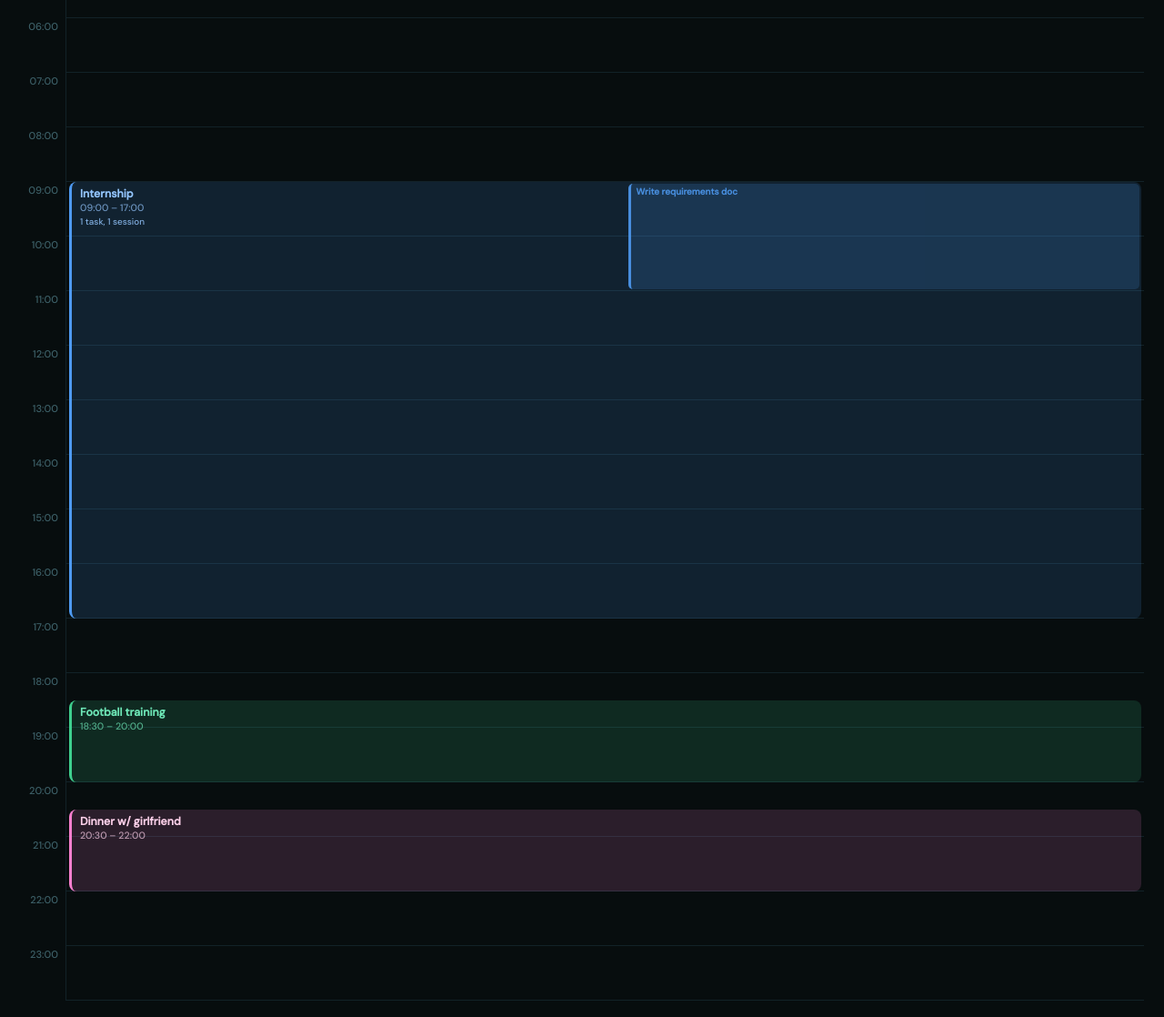
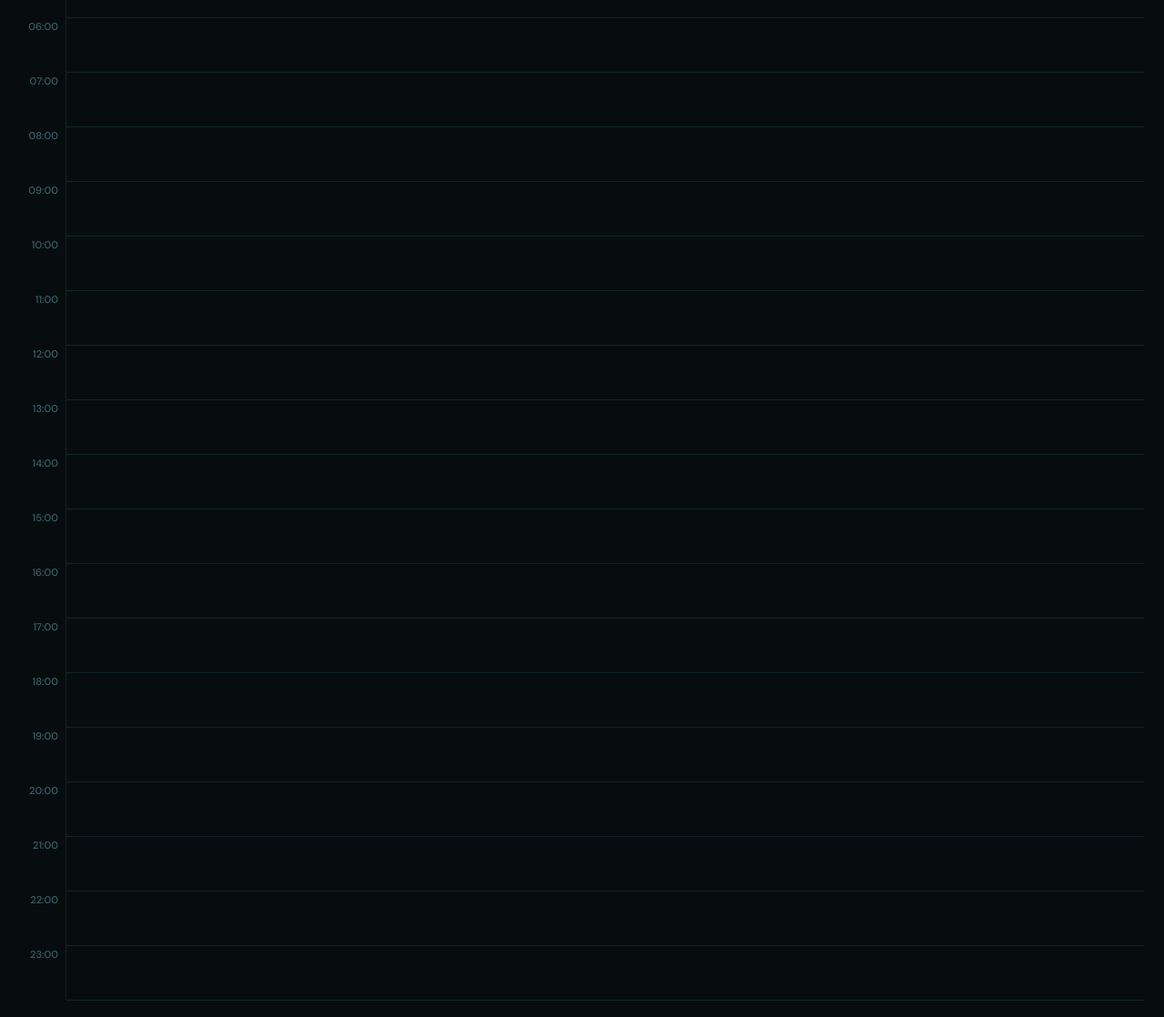
Before and after one commit to Basiebum/ersonal-lanner, a Flask app: page /app in a window 1280 px wide. Shown: the part 419-1537 px from the top of the page at 91% size. Run offline with Flask 3, Linux system fonts and the light colour scheme; the visitor is signed in with stand-in values (Sample User, id 1).

Commit message:
importing backup fix

```diff
--- a/templates/index.html
+++ b/templates/index.html
@@ -1109,49 +1109,8 @@ let meetings= load('pl3_meetings',[]);
 let sleep=load('pl3_sleep',[]);
 let weeklyReviews= load('pl3_reviews',[]);
 
-// ── SEED (runs only once; data persists via localStorage after that) ──
-const _seeded=load('pl3_seeded',false);
-if(!_seeded){
-  const td=today0();
-  const a=(n)=>fmtD(addDays(td,n));
-  events=[
-    {id:'e1',title:'Internship',cat:'work',date:a(0),start:'09:00',end:'17:00',notes:''},
-    {id:'e2',title:'Football training',cat:'sports',date:a(0),start:'18:30',end:'20:00',notes:''},
-    {id:'e3',title:'Dinner w/ girlfriend',cat:'social',date:a(0),start:'20:30',end:'22:00',notes:''},
-    {id:'e4',title:'Internship',cat:'work',date:a(1),start:'09:00',end:'17:00',notes:''},
-    {id:'e5',title:'Gym',cat:'sports',date:a(1),start:'07:00',end:'08:00',notes:''},
-    {id:'e6',title:'Internship',cat:'work',date:a(2),start:'09:00',end:'17:00',notes:''},
-    {id:'e7',title:'Internship',cat:'work',date:a(3),start:'09:00',end:'17:00',notes:''},
-    {id:'e8',title:'Internship',cat:'work',date:a(4),start:'09:00',end:'17:00',notes:''},
-    {id:'e9',title:'Friends hangout',cat:'social',date:a(5),start:'15:00',end:'20:00',notes:''},
-  ];
-  phases=[
-    {id:'ph1',name:'Research',start:a(-7),end:a(5),color:'#4e9af1'},
-    {id:'ph2',name:'Development',start:a(6),end:a(28),color:'#3ecf8e'},
-    {id:'ph3',name:'Testing & Delivery',start:a(29),end:a(45),color:'#a78bfa'},
-  ];
-  tasks=[
-    {id:'t1',name:'Stakeholder interviews',phaseId:'ph1',priority:'high',startDate:a(-8),deadline:a(1),status:'done',notes:''},
-    {id:'t2',name:'Literature review',phaseId:'ph1',priority:'medium',startDate:a(-4),deadline:a(3),status:'done',notes:''},
-    {id:'t3',name:'Write requirements doc',phaseId:'ph1',priority:'high',startDate:a(0),deadline:a(5),status:'in-progress',notes:'Draft in progress'},
-    {id:'t4',name:'Design architecture',phaseId:'ph2',priority:'high',startDate:a(6),deadline:a(12),status:'todo',notes:''},
-    {id:'t5',name:'Build core module',phaseId:'ph2',priority:'high',startDate:a(9),deadline:a(20),status:'todo',notes:''},
-    {id:'t6',name:'API integration',phaseId:'ph2',priority:'medium',startDate:a(16),deadline:a(24),status:'todo',notes:''},
-    {id:'t7',name:'Write unit tests',phaseId:'ph3',priority:'medium',startDate:a(28),deadline:a(33),status:'todo',notes:''},
-    {id:'t8',name:'Final presentation',phaseId:'ph3',priority:'high',startDate:a(38),deadline:a(43),status:'todo',notes:'Prepare slides'},
-  ];
-  sessions=[
-    {id:'s1',taskId:'t3',date:a(0),startTime:'09:00',endTime:'11:00'},
-    {id:'s2',taskId:'t3',date:a(1),startTime:'09:00',endTime:'12:00'},
-    {id:'s3',taskId:'t3',date:a(2),startTime:'14:00',endTime:'17:00'},
-  ];
-  // store demo data locally WITHOUT triggering autosync
-  persistSilent('pl3_events',events);
-  persistSilent('pl3_phases',phases);
-  persistSilent('pl3_tasks',tasks);
-  persistSilent('pl3_sessions',sessions);
-  persistSilent('pl3_seeded',true);
-}
+// ── SEED disabled — user has real data ──
+const _seeded=true;
 
 // ══════════════════════════════════════════════════
 // STATE
@@ -3368,7 +3327,7 @@ document.addEventListener('DOMContentLoaded', function(){
     events=events.filter(e=>!(e.title==='⏰ Wake up'||e.title==='💤 Sleep'));
     if(events.length!==before) persistSilent('pl3_events',events);
 
-    if(!get('pl3_seeded')) seedData();
+    if(!get('pl3_seeded')) persistSilent('pl3_seeded', true); // mark seeded without overwriting data
     attachEventListeners();
     _initSettings();
     setTimeout(()=>render(), 50);
@@ -3581,9 +3540,19 @@ function gcalDeleteEvent(ev){
 
 // Helper: get all events including gcal events for rendering
 function allEventsForRender(){
-  // Deduplicate: if a gcal event has a matching local event (via gcal_id), prefer local
-  const localGcalIds = new Set(events.filter(e=>e.gcal_id).map(e=>e.gcal_id));
-  const filteredGcal = gcalEvents.filter(e => !localGcalIds.has(e.gcal_id));
+  // Build fingerprints of all local events to detect duplicates
+  const localGcalIds  = new Set(events.filter(e=>e.gcal_id).map(e=>e.gcal_id));
+  const localFingerprints = new Set(
+    events.map(e=>`${e.date}|${e.start}|${(e.title||'').trim().toLowerCase()}`)
+  );
+  const filteredGcal = gcalEvents.filter(e => {
+    // Skip if we already have this gcal_id locally
+    if(localGcalIds.has(e.gcal_id)) return false;
+    // Skip if we have a local event with same date+time+title (imported backup match)
+    const fp = `${e.date}|${e.start}|${(e.title||'').trim().toLowerCase()}`;
+    if(localFingerprints.has(fp)) return false;
+    return true;
+  });
   return [...events, ...filteredGcal];
 }
 
```
